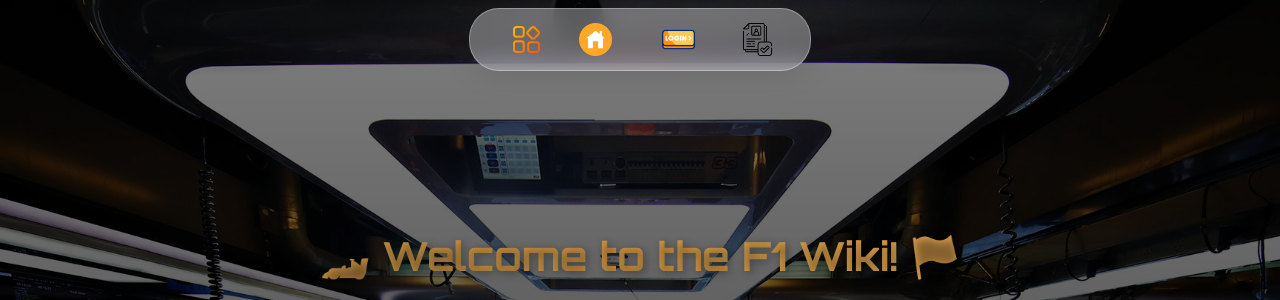
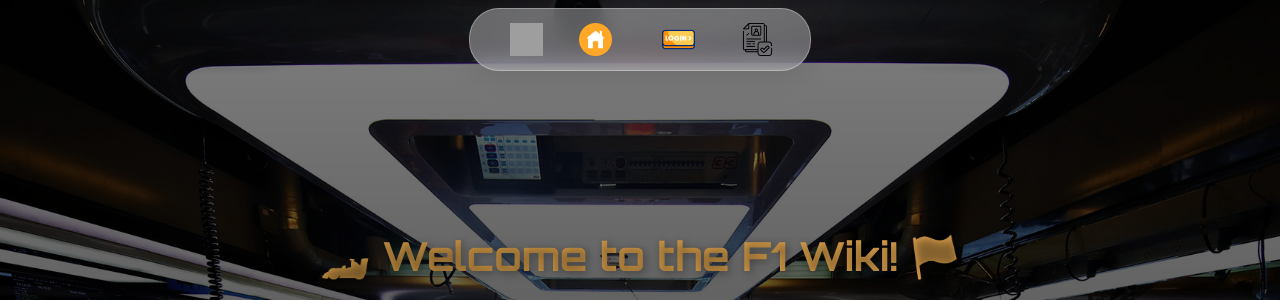
Before and after one commit to DragosN97/F1_Wiki, a Django app: page / in a window 1280 px wide. Shown: the top 300 px of the page. Run offline with Django 5.2, Linux system fonts and the light colour scheme; grey boxes are pictures that could not be loaded.

Commit message:
Main image changed

```diff
--- a/f1/templates/main.html
+++ b/f1/templates/main.html
@@ -13,7 +13,7 @@
     <div class="task-bar">
         <div class="left-side">
             <a href="/">
-                <img src="{% static 'main.png' %}" class="icon">
+                <img src="{% static 'play.png' %}" class="icon">
             </a>
             <a href="{% url 'home' %}">
                 <img src="{% static 'home.png' %}" class="icon">
```
